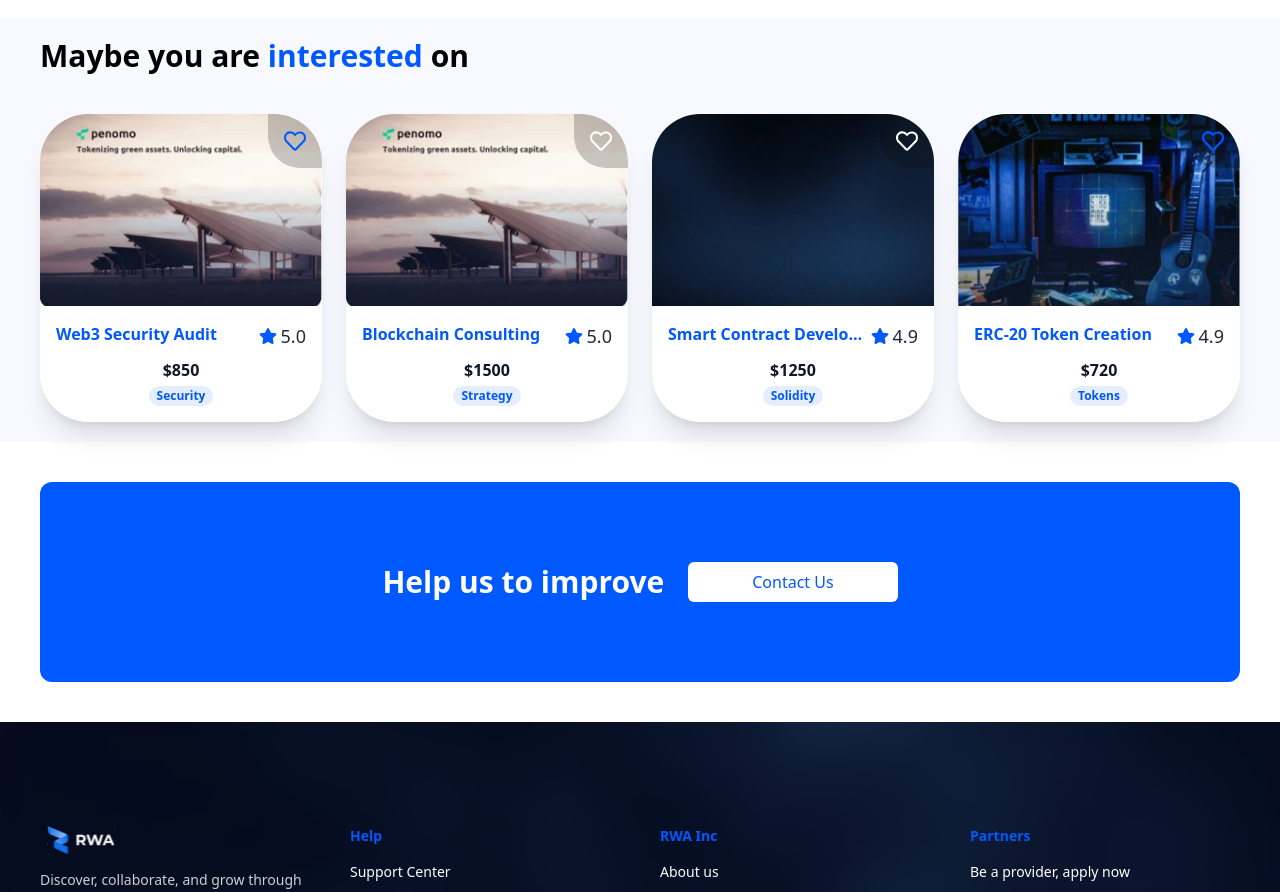
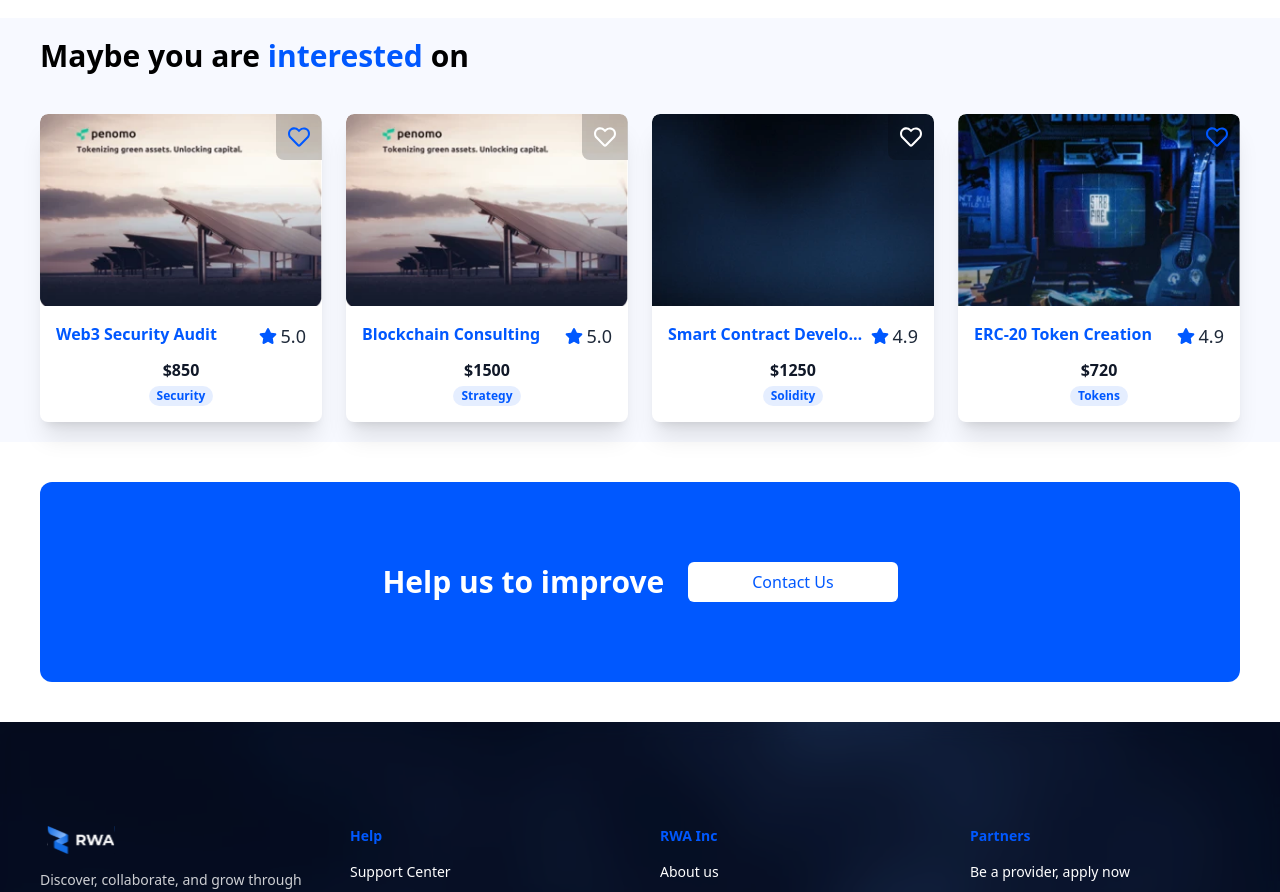
Before and after one commit to ShowyCone/partner-portal, a React (Vite) app: page /discover in a window 1280 px wide. Shown: the part 2192-3084 px from the top of the page. Built offline with nearby package versions, Linux system fonts and the light colour scheme.

Commit message:
update services card, "suggested" variant

```diff
--- a/src/components/ui/ServiceCard.jsx
+++ b/src/components/ui/ServiceCard.jsx
@@ -22,9 +22,7 @@ const ServiceCard = ({ service, index, variant = 'default' }) => {
 
   return (
     <motion.div
-      className={`bg-white shadow-xl flex flex-col transition-transform duration-300 hover:-translate-y-2 overflow-hidden ${
-        isSuggested ? 'rounded-[3rem]' : 'rounded-lg'
-      }`}
+      className='rounded-lg bg-white shadow-xl flex flex-col transition-transform duration-300 hover:-translate-y-2 overflow-hidden'
       custom={index}
       initial='hidden'
       whileInView='visible'
@@ -39,9 +37,9 @@ const ServiceCard = ({ service, index, variant = 'default' }) => {
         />
         <button
           onClick={() => setIsFavorite((prev) => !prev)}
-          className={`absolute cursor-pointer top-0 right-0 z-10 backdrop-blur-3xl bg-black/20 group active:scale-100 [text-shadow:0_1px_4px_rgba(0,0,0,0.7)] ${
+          className={`absolute cursor-pointer top-0 right-0 z-10 backdrop-blur-3xl bg-black/20 group active:scale-100 [text-shadow:0_1px_4px_rgba(0,0,0,0.7)] rounded-bl-lg p-3 ${
             isFavorite ? 'text-rwa' : 'text-white'
-          } ${isSuggested ? 'p-4 rounded-bl-4xl' : 'rounded-bl-lg p-3'}`}
+          }`}
           aria-label={isFavorite ? 'Remove from favorites' : 'Add to favorites'}
         >
           <FaRegHeart
```
